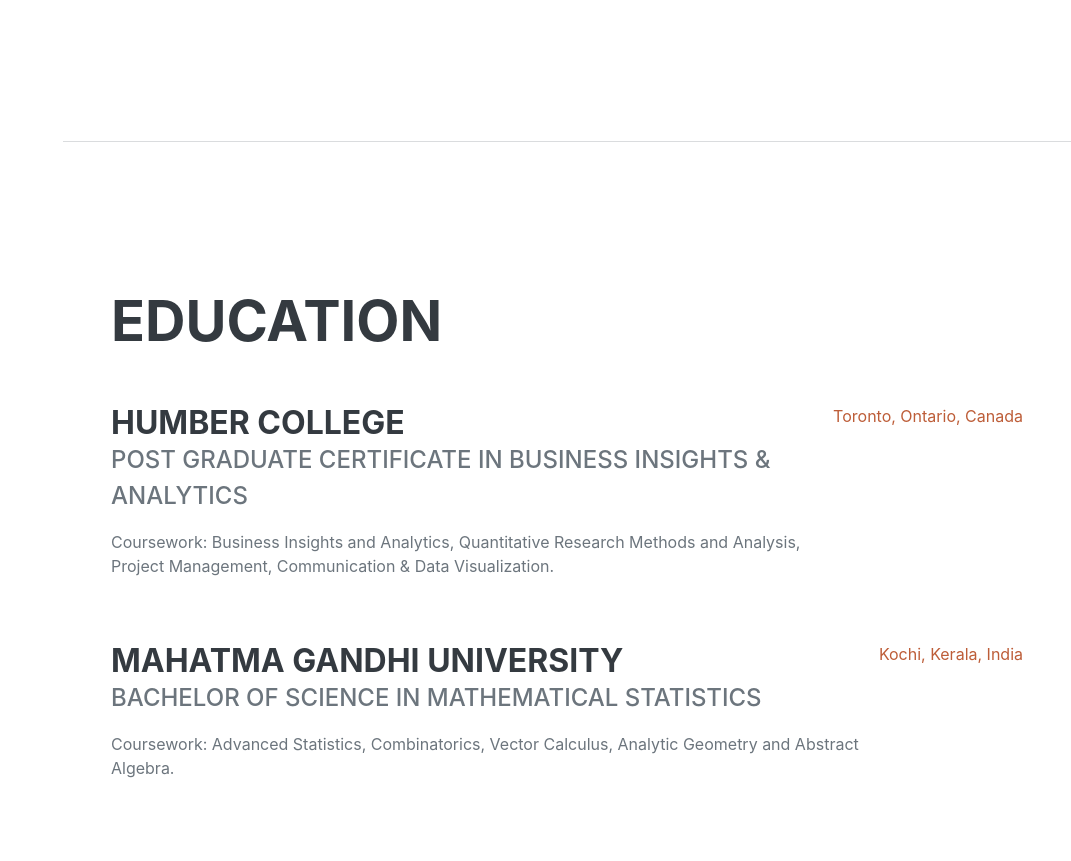
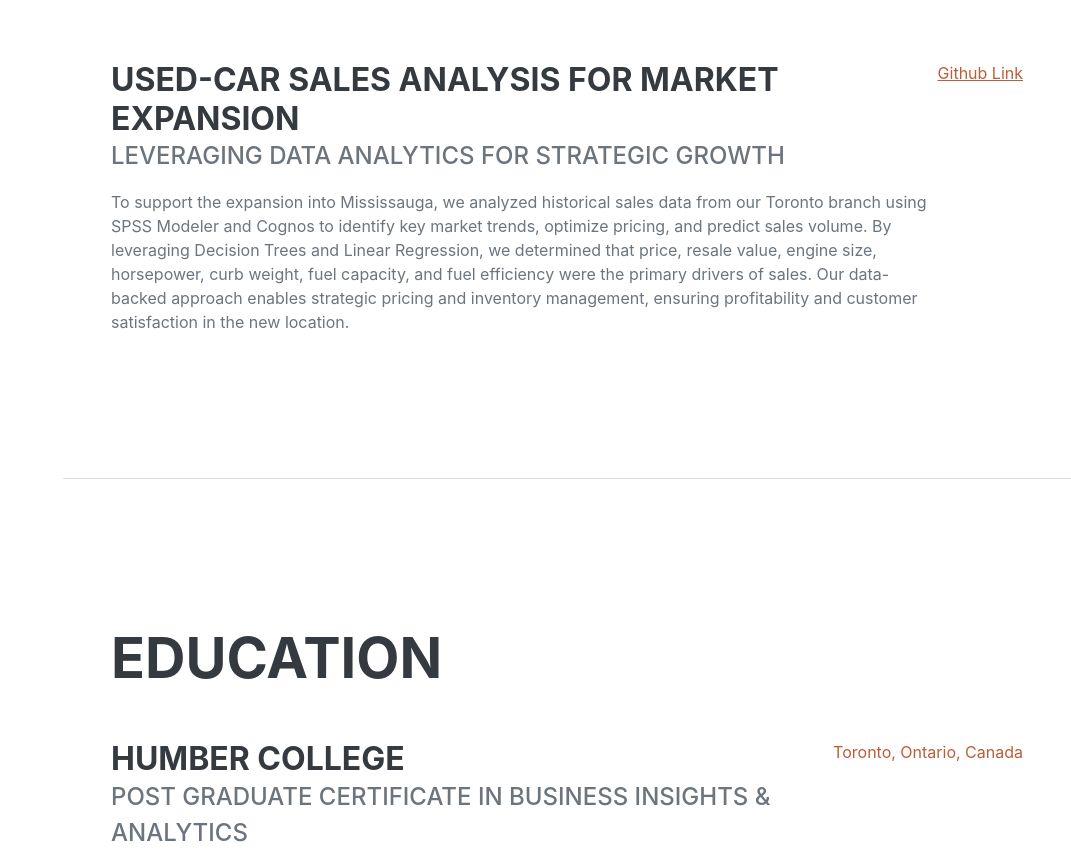
Before and after one commit to VolgaShaji/portfolio, a plain HTML site: page index.html in a window 1280 px wide. Shown: the part 1842-2703 px from the top of the page, without its empty margins (209-1280 px from the left). Drawn offline with nearby package versions, Linux system fonts and the light colour scheme; a web font is replaced by a local one.

Commit message:
added a project

```diff
--- a/index.html
+++ b/index.html
@@ -130,6 +130,15 @@
                         </div>
                         <div class="flex-shrink-0"><span class="text-primary"> <a href="https://github.com/VolgaShaji/useCaseModel" target="_blank">Github Link</a></span></div>
                     </div>
+                    <div class="d-flex flex-column flex-md-row justify-content-between mb-5">
+                        <div class="flex-grow-1">
+                            <h3 class="mb-0">Used-Car Sales Analysis for Market Expansion</h3>
+                            <div class="subheading mb-3">Leveraging Data Analytics for Strategic Growth</div>
+                            <p>To support the expansion into Mississauga, we analyzed historical sales data from our Toronto branch using SPSS Modeler and Cognos to identify key market trends, optimize pricing, and predict sales volume. By leveraging Decision Trees and
+                                Linear Regression, we determined that price, resale value, engine size, horsepower, curb weight, fuel capacity, and fuel efficiency were the primary drivers of sales. Our data-backed approach enables strategic pricing and inventory management,
+                                ensuring profitability and customer satisfaction in the new location.</p>
+                        </div>
+                        <div class="flex-shrink-0"><span class="text-primary"> <a href="https://github.com/VolgaShaji/usedCarAnalysis" target="_blank">Github Link</a></span></div>
                 </div>
             </section>
             <hr class="m-0" />
```
